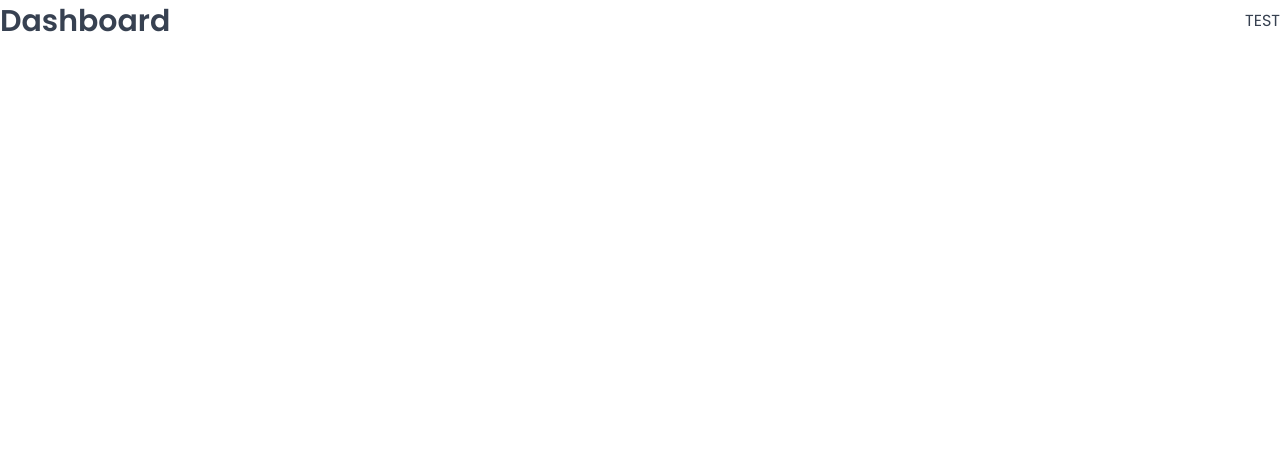
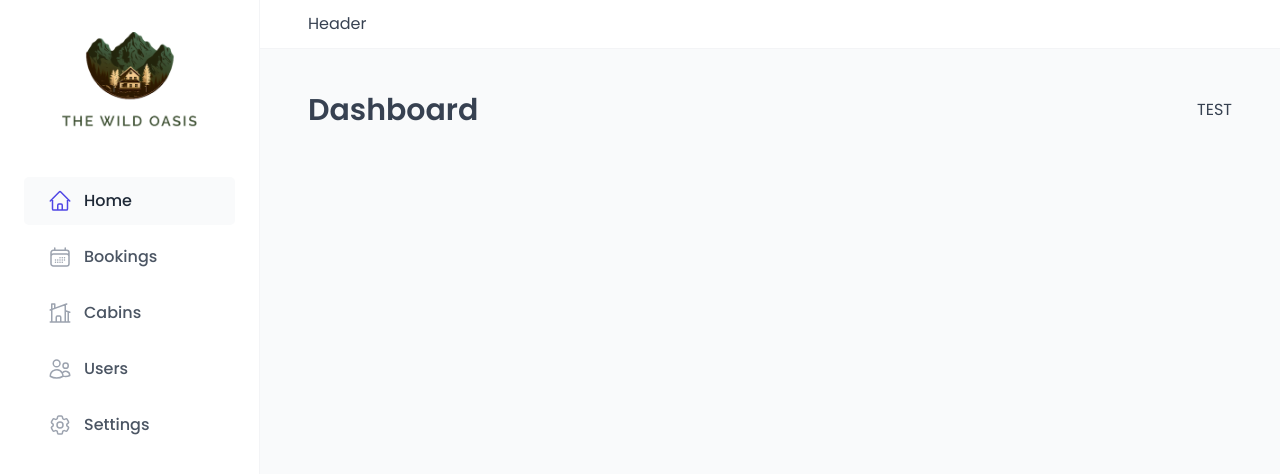
Before and after one commit to marcorodrigues853/guest-houses, a React (Vite) app: page /dashboard in a window 1280 px wide. Shown: the top 474 px of the page. Built offline with nearby package versions, Linux system fonts and the light colour scheme; a web font is replaced by a local one.

Commit message:
style: Applayout HEader Navs and Mains

```diff
--- a/src/App.jsx
+++ b/src/App.jsx
@@ -1,13 +1,13 @@
-import GlobalStyles from "./styles/GlobalStyles";
-import { BrowserRouter, Navigate, Route, Routes } from "react-router-dom";
-import Dashboard from "./pages/Dashboard"
-import Bookings from "./pages/Bookings"
-import Users from "./pages/Users"
-import Settings from "./pages/Settings"
-import Account from "./pages/Account"
-import Login from "./pages/Login"
-import PageNotFound from "./pages/PageNotFound"
-
+import GlobalStyles from './styles/GlobalStyles'
+import { BrowserRouter, Navigate, Route, Routes } from 'react-router-dom'
+import Dashboard from './pages/Dashboard'
+import Bookings from './pages/Bookings'
+import Users from './pages/Users'
+import Settings from './pages/Settings'
+import Account from './pages/Account'
+import Login from './pages/Login'
+import PageNotFound from './pages/PageNotFound'
+import AppLayout from './ui/AppLayout'
 
 const App = () => {
   return (
@@ -15,19 +15,20 @@
       <GlobalStyles />
       <BrowserRouter>
         <Routes>
-          <Route index element={<Navigate replace to="dashboard" />} />
-          <Route path="dashboard" element={<Dashboard />} />
-          <Route path="bookings" element={<Bookings />} />
-          <Route path="users" element={<Users />} />
-          <Route path="settings" element={<Settings />} />
-          <Route path="account" element={<Account />} />
-          <Route path="login" element={<Login />} />
-          <Route path="*" element={<PageNotFound />} />
-
+          <Route element={<AppLayout />}>
+            <Route index element={<Navigate replace to='dashboard' />} />
+            <Route path='dashboard' element={<Dashboard />} />
+            <Route path='bookings' element={<Bookings />} />
+            <Route path='users' element={<Users />} />
+            <Route path='settings' element={<Settings />} />
+            <Route path='account' element={<Account />} />
+          </Route>
+          <Route path='login' element={<Login />} />
+          <Route path='*' element={<PageNotFound />} />
         </Routes>
       </BrowserRouter>
     </>
-  );
+  )
 }
 
-export default App;
+export default App
--- /dev/null
+++ b/src/ui/AppLayout.jsx
@@ -0,0 +1,30 @@
+import { Outlet } from 'react-router-dom'
+import Sidebar from './Sidebar'
+import Header from './Header'
+import { styled } from 'styled-components'
+
+const StyledAppLayout = styled.div`
+  display: grid;
+  grid-template-columns: 26rem 1fr;
+  grid-template-rows: auto 1fr;
+  height: 100vh;
+`
+
+const Main = styled.main`
+  background-color: var(--color-grey-50);
+  padding: 4rem 4.8rem 6.4rem;
+`
+
+const AppLayout = () => {
+  return (
+    <StyledAppLayout>
+      <Header />
+      <Sidebar />
+      <Main>
+        <Outlet />
+      </Main>
+    </StyledAppLayout>
+  )
+}
+
+export default AppLayout
--- /dev/null
+++ b/src/ui/Header.jsx
@@ -0,0 +1,12 @@
+import { styled } from 'styled-components'
+
+const StyledHeader = styled.header`
+  background-color: var(--color-grey-0);
+  padding: 1.2rem 4.8rem;
+  border-bottom: 1px solid var(--color-grey-100);
+`
+const Header = () => {
+  return <StyledHeader>Header</StyledHeader>
+}
+
+export default Header
--- a/src/ui/MainNav.jsx
+++ b/src/ui/MainNav.jsx
@@ -1,12 +1,20 @@
-import styled from "styled-components";
+import { NavLink } from 'react-router-dom'
+import styled from 'styled-components'
+import {
+  HiOutlineCalendarDays,
+  HiOutlineCog6Tooth,
+  HiOutlineHome,
+  HiOutlineHomeModern,
+  HiOutlineUsers,
+} from 'react-icons/hi2'
 
 const NavList = styled.ul`
   display: flex;
   flex-direction: column;
   gap: 0.8rem;
-`;
+`
 
-const Link = styled.a`
+const StyledNavLink = styled(NavLink)`
   &:link,
   &:visited {
     display: flex;
@@ -43,4 +51,45 @@
   &.active:visited svg {
     color: var(--color-brand-600);
   }
-`;
+`
+
+const MainNav = () => {
+  return (
+    <nav>
+      <NavList>
+        <li>
+          <StyledNavLink to='/dashboard'>
+            <HiOutlineHome />
+            <span>Home</span>
+          </StyledNavLink>
+        </li>
+        <li>
+          <StyledNavLink to='/bookings'>
+            <HiOutlineCalendarDays />
+            <span>Bookings</span>
+          </StyledNavLink>
+        </li>
+        <li>
+          <StyledNavLink to='/cabins'>
+            <HiOutlineHomeModern />
+            <span>Cabins</span>
+          </StyledNavLink>
+        </li>
+        <li>
+          <StyledNavLink to='/users'>
+            <HiOutlineUsers />
+            <span>Users</span>
+          </StyledNavLink>
+        </li>
+        <li>
+          <StyledNavLink to='/settings'>
+            <HiOutlineCog6Tooth />
+            <span>Settings</span>
+          </StyledNavLink>
+        </li>
+      </NavList>
+    </nav>
+  )
+}
+
+export default MainNav
--- /dev/null
+++ b/src/ui/Sidebar.jsx
@@ -0,0 +1,25 @@
+import { styled } from 'styled-components'
+import Logo from './Logo'
+import MainNav from './MainNav'
+
+const StyledSidebar = styled.aside`
+  background-color: var(--color-grey-0);
+  padding: 3.2rem 2.4rem;
+  border-right: 1px solid var(--color-grey-100);
+  grid-row: 1 / -1;
+
+  display: flex;
+  flex-direction: column;
+  gap: 4.2rem;
+`
+
+const Sidebar = () => {
+  return (
+    <StyledSidebar>
+      <Logo />
+      <MainNav />
+    </StyledSidebar>
+  )
+}
+
+export default Sidebar
```
